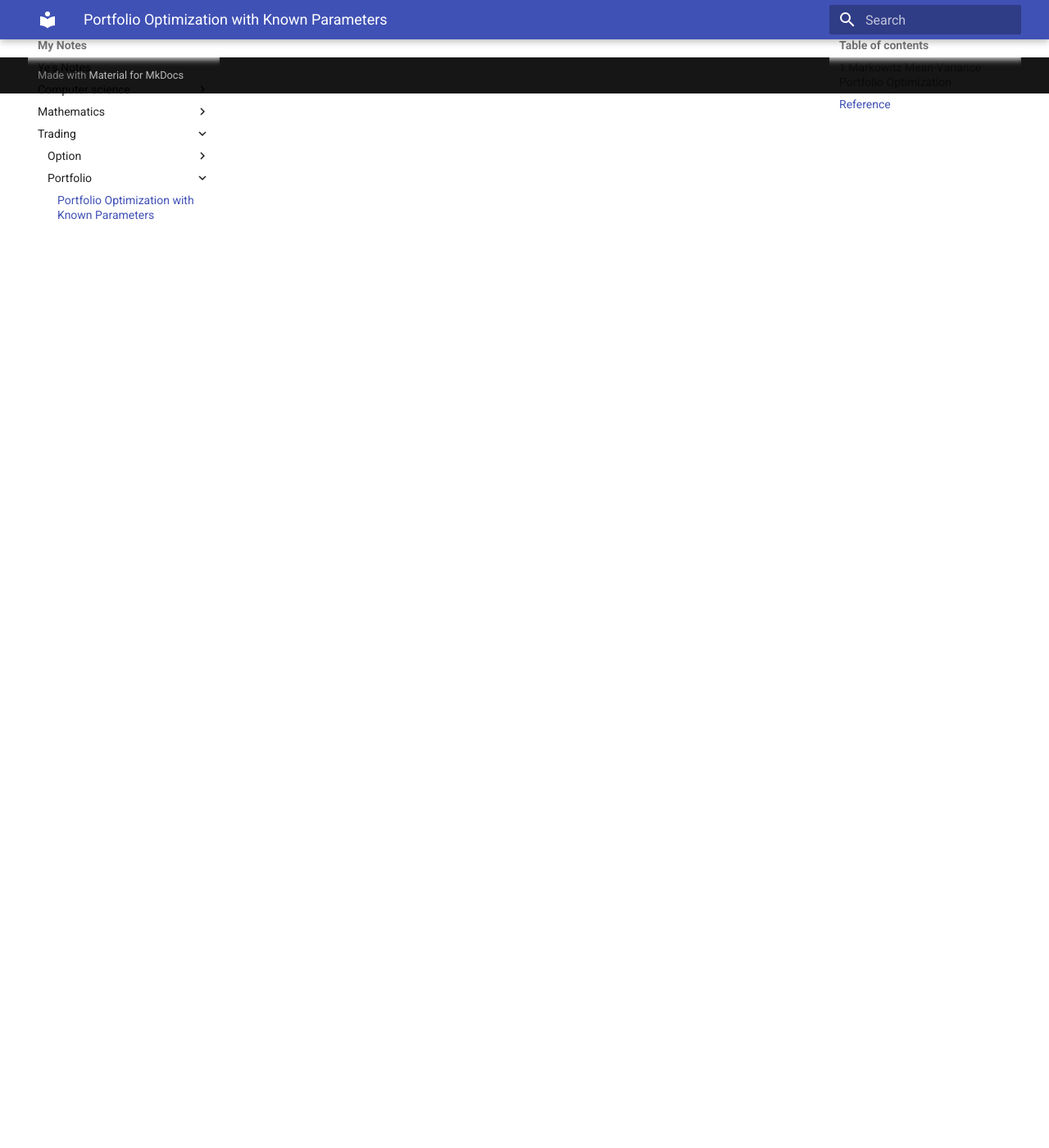
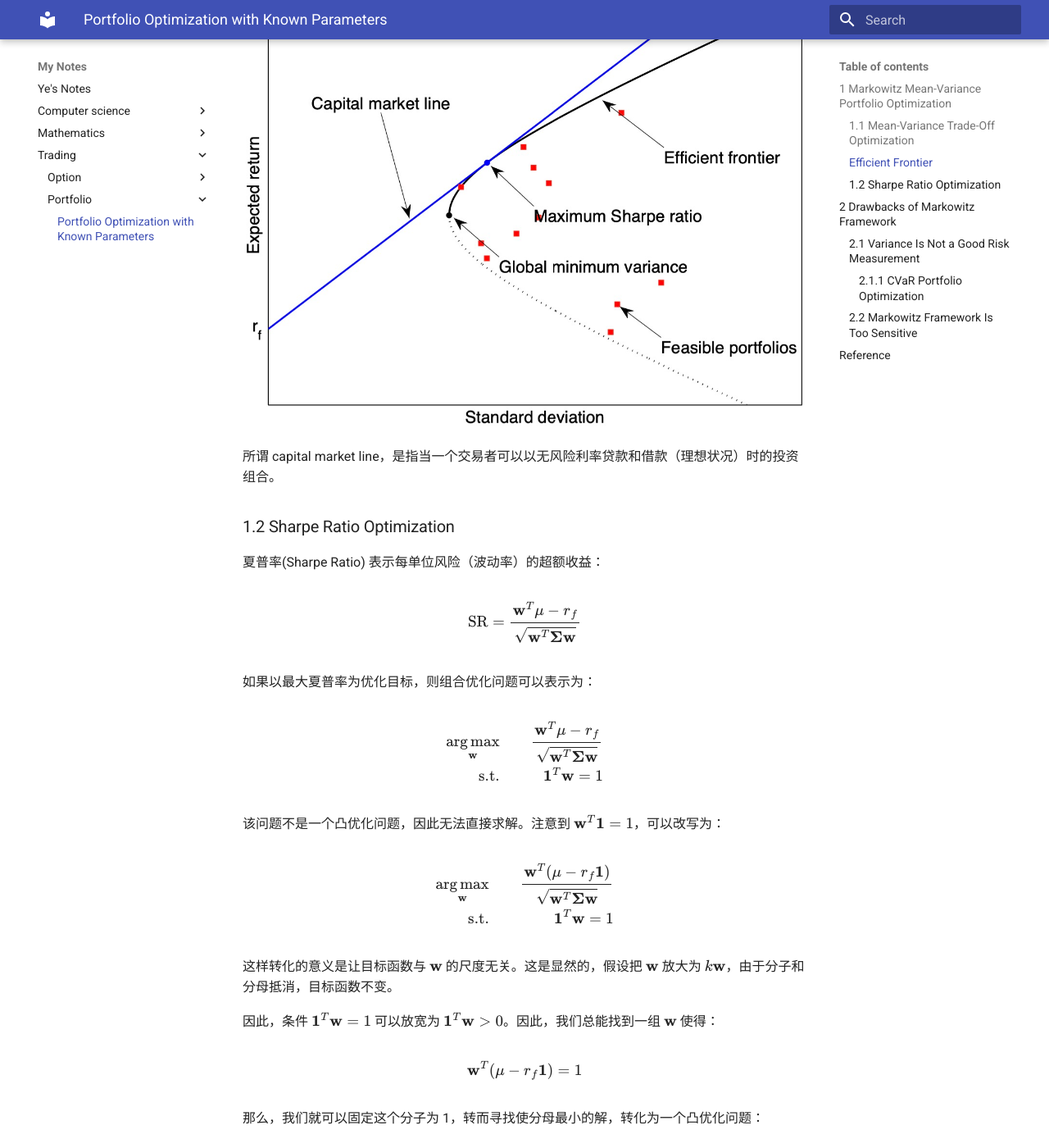
Before and after one commit to double-free/notes, an MkDocs documentation site: the page built from docs/trading/portfolio/MarkowitzPO.md, in a window 1280 px wide and 1400 px high, scrolled down 2339 px. Shown: the whole window at 82% size. Built offline with MkDocs 1.6.1 and Material for MkDocs 9.7.7, drawn with Linux system fonts in a browser that asks for light colours; before the commit the page ends 2453 px from its top, so only the background shows below that; some of the changed text lies outside the part shown.

Commit message:
finish portfolio optimization

```diff
--- a/docs/trading/portfolio/MarkowitzPO.md
+++ b/docs/trading/portfolio/MarkowitzPO.md
@@ -32,18 +32,18 @@
 - portfolio 的期望回报率是 $\mathbf{w}^T \mathbf{\mu}$
 - portfolio 的风险（即波动率）为 $\sqrt{\mathbf{w}^T \mathbf{\Sigma} \mathbf{w}}$
 
-夏普率(Sharpe Ratio) 表示每单位风险的超额收益：
-
-$$ \text{SR} = \frac{\mathbf{w}^T \mathbf{\mu} - r_f}{\sqrt{\mathbf{w}^T \mathbf{\Sigma} \mathbf{w}}}$$
-
 ## 1 Markowitz Mean-Variance Portfolio Optimization
 
-Markowitz mean-variance framework 是组合优化理论的基石。它的目标是寻找回报和风险的最佳 trade-off。我们可以将组合优化问题表示为：
+Markowitz mean-variance framework 是组合优化理论的基石。它的目标是寻找回报和风险的最佳 trade-off。
+
+### 1.1 Mean-Variance Trade-Off Optimization
+
+我们可以将组合优化问题表示为：
 
 $$\begin{align}
-\mathop{\arg \max}_{\mathbf{w}} & \mathbf{w}^T \mathbf{\mu} - \lambda \mathbf{w}^T\mathbf{\Sigma}\mathbf{w} \\
-\text{s.t.} & \mathbf{w} \mathbf{\mu} >= \mu_0, \\
-& \mathbf{1}^T \mathbf{w} = 1
+\mathop{\arg \max}_{\mathbf{w}} & & \mathbf{w}^T \mathbf{\mu} - \lambda \mathbf{w}^T\mathbf{\Sigma}\mathbf{w} \\
+\text{s.t.} & &\mathbf{w} \mathbf{\mu} >= \mu_0, \\
+& &\mathbf{1}^T \mathbf{w} = 1
 \end{align}$$
 
 其中，$\lambda$ 参数反映投资者的风险厌恶程度。
@@ -69,6 +69,119 @@
 
 至此，该优化问题的最优解确定。
 
+### Efficient Frontier
+
+有效边界
+
+![portfolios](images/portfolios.png)
+
+所谓 capital market line，是指当一个交易者可以以无风险利率贷款和借款（理想状况）时的投资组合。
+
+### 1.2 Sharpe Ratio Optimization
+
+夏普率(Sharpe Ratio) 表示每单位风险（波动率）的超额收益：
+
+$$ \text{SR} = \frac{\mathbf{w}^T \mathbf{\mu} - r_f}{\sqrt{\mathbf{w}^T \mathbf{\Sigma} \mathbf{w}}}$$
+
+如果以最大夏普率为优化目标，则组合优化问题可以表示为：
+
+$$\begin{align}
+\mathop{\arg \max}_{\mathbf{w}} & & \dfrac{\mathbf{w}^T \mathbf{\mu} - r_f}{\sqrt{\mathbf{w}^T\mathbf{\Sigma}\mathbf{w}}} \\
+\text{s.t.} & &\mathbf{1}^T \mathbf{w} = 1
+\end{align}$$
+
+该问题不是一个凸优化问题，因此无法直接求解。注意到 $\mathbf{w}^T \mathbf{1} = 1$，可以改写为：
+
+$$\begin{align}
+\mathop{\arg \max}_{\mathbf{w}} & & \dfrac{\mathbf{w}^T (\mathbf{\mu} - r_f \mathbf{1})}{\sqrt{\mathbf{w}^T\mathbf{\Sigma}\mathbf{w}}} \\
+\text{s.t.} & &\mathbf{1}^T \mathbf{w} = 1
+\end{align}$$
+
+这样转化的意义是让目标函数与 $\mathbf{w}$ 的尺度无关。这是显然的，假设把 $\mathbf{w}$ 放大为 $k \mathbf{w}$，由于分子和分母抵消，目标函数不变。
+
+因此，条件 $\mathbf{1}^T \mathbf{w} = 1$ 可以放宽为 $\mathbf{1}^T \mathbf{w} > 0$。因此，我们总能找到一组 $\mathbf{w}$ 使得：
+
+$$\mathbf{w}^T (\mathbf{\mu} - r_f \mathbf{1}) = 1$$
+
+那么，我们就可以固定这个分子为 1，转而寻找使分母最小的解，转化为一个凸优化问题：
+
+$$\begin{align}
+\mathop{\arg \min}_{\mathbf{w}} & & \mathbf{w}^T\mathbf{\Sigma}\mathbf{w} \\
+\text{s.t.} & &\mathbf{w}^T (\mathbf{\mu} - r_f \mathbf{1}) = 1 \\
+& & \mathbf{1}^T \mathbf{w} > 0
+\end{align}$$
+
+如果忽略 $\mathbf{1}^T \mathbf{w} > 0$ 这个条件，则上式的解为：
+
+$$\mathbf{w}_{\text{SR}} = \dfrac{\mathbf{\Sigma}^{-1}(\mathbf{\mu} - r_f \mathbf{1})}{(\mathbf{\mu} - r_f \mathbf{1})^T \mathbf{\Sigma}^{-1} (\mathbf{\mu} - r_f \mathbf{1})}$$
+
+这个最优解也有效边界上（图中蓝色的点），它是 capital market line 与 effective frontier 的交点。
+
+## 2 Drawbacks of Markowitz Framework
+
+虽然 Markowitz 的方法简单易懂，但是实际中却并不实用。因为它有两个主要缺陷：
+
+- 波动率并不是一个好的风险评价指标
+- 对参数变化极其敏感
+
+### 2.1 Variance Is Not a Good Risk Measurement
+
+在评价一个投资组合的时候，我们更加在意是否出现大的亏损，小额的亏损是可接受的波动，同时，我们不应该去惩罚大额的上涨。
+
+因此，组合优化问题我们可以 __只惩罚大额亏损__ 的情形。比较常用的风险测度是 Conditional Value at Risk (CVaR)。
+
+
+#### 2.1.1 CVaR Portfolio Optimization
+
+首先介绍 VaR (Value at Risk)。"p VaR" 表示损失高于 VaR 的可能性为 $1-p$。换言之，损失低于 VaR 的概率至多为 $p$。数学上定义，对于随机变量 $X$，$\text{VaR}_{p}(X)$ 就是 $X$ 的 $p-\text{quantile}$。
+
+举例说明，假设某个 portfolio 的 95% VaR 是 100 万。则表示有 5% 的几率这个 portfolio 会亏损 100 万以上。
+
+CVaR 是 VaR 的 __条件期望值__，即加权平均值。如下图所示：
+
+![VaR and CVaR](images/VaR_and_CVaR.png)
+
+VaR 并不是一个 coherent risk measure，但是 CVaR 是，并且还能转化为凸优化问题。因此，得益于其良好的数学特性，CVaR 得到了广泛的实际应用。
+
+$$ \text{CVaR}_{1 - \varepsilon}(X) = E[X| X > \text{VaR}_{1 - \varepsilon} (X)] $$
+
+假设 $\mathbf{r}$ 是各个资产的回报率，portfolio 亏损是 $-\mathbf{w}^T \mathbf{r}$，则组合优化问题为：
+
+$$\begin{align}
+\mathop{\arg \min}_{\mathbf{w}} & & \text{CVaR}_{1 - \varepsilon} (-\mathbf{w}^T \mathbf{r}) \\
+\text{s.t.} & & \mathbf{1}^T \mathbf{w} = 1 \\
+\end{align}$$
+
+这个优化问题是一个非凸优化。Rockafellar 和 Uryasev 引入了一个辅助函数来将其转化为凸优化问题：
+
+$$\begin{align}
+F_{\varepsilon}(\mathbf{w}, \gamma) &= \gamma +  \frac{1}{\varepsilon} E[\mathbf{w}^T \mathbf{r} - \gamma]^{+}\\
+&=\gamma + \frac{1}{\varepsilon} \int_{\mathbf{w}^T \mathbf{r} \geq \gamma}[\mathbf{w}^T \mathbf{r} - \gamma]p(x) dx
+\end{align}$$
+
+其中：
+
+1. $\gamma = \text{VaR}_{1 - \varepsilon} (X)$，显然，它与 $\mathbf{w}$ 的取值有关。
+2. $p(x)$ 是密度函数，代表使得 1 成立的 $x$ 的概率
+
+Rockafellar 和 Uryasev 证明了 $F_{\alpha}(\textbf{w}, \gamma)$ 对于 $\gamma$ 是凸函数。并且有：
+
+$$ \text{CVaR}_{1-\varepsilon} (X) = \mathop{\arg \min}_{\gamma} ~ F_{\varepsilon}(\textbf{w}, \gamma)$$
+
+虽然转化为了一个凸优化问题，但是 $E[\mathbf{w} \mathbf{r} - \gamma]^{+}$ 同样不是很好计算，我们可以使用历史回报 $\mathbf{r}_t$ 来近似：
+
+$$\begin{align}
+\mathop{\arg \min}_{\mathbf{w}, \mathbf{z}, \gamma} & & \gamma + \frac{1}{\varepsilon T} \sum_{t=1}^T z_t \\
+\text{s.t.} & & \mathbf{1}^T \mathbf{w} = 1 \\
+& & - \mathbf{w}^T\mathbf{r}_t - \gamma \leq z_t \leq 0
+\end{align}$$
+
+于是，该问题转化为了一个线性规划问题，可以简单求解。
+
+### 2.2 Markowitz Framework Is Too Sensitive
+
+Markowitz 方法的第二个缺点是对参数过于敏感。$\mathbf{\mu}$ 和 $\mathbf{\Sigma}$ 的微小变化都能引起 $\mathbf{w}$ 的大幅变化，导致它要求频繁调整仓位。
+
 ## Reference
 
 1. [Portfolio Optimization with Known Parameters](https://palomar.home.ece.ust.hk/papers/2016/Feng&Palomar-FnT2016.pdf)
```
Also changed, not shown: docs/trading/portfolio/images/VaR_and_CVaR.png (added), docs/trading/portfolio/images/portfolios.png (added).
